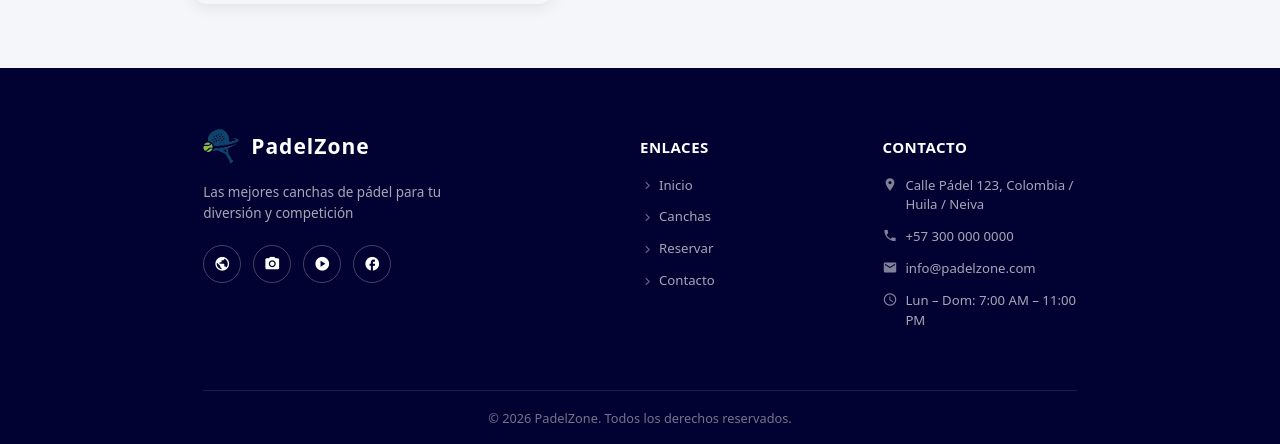
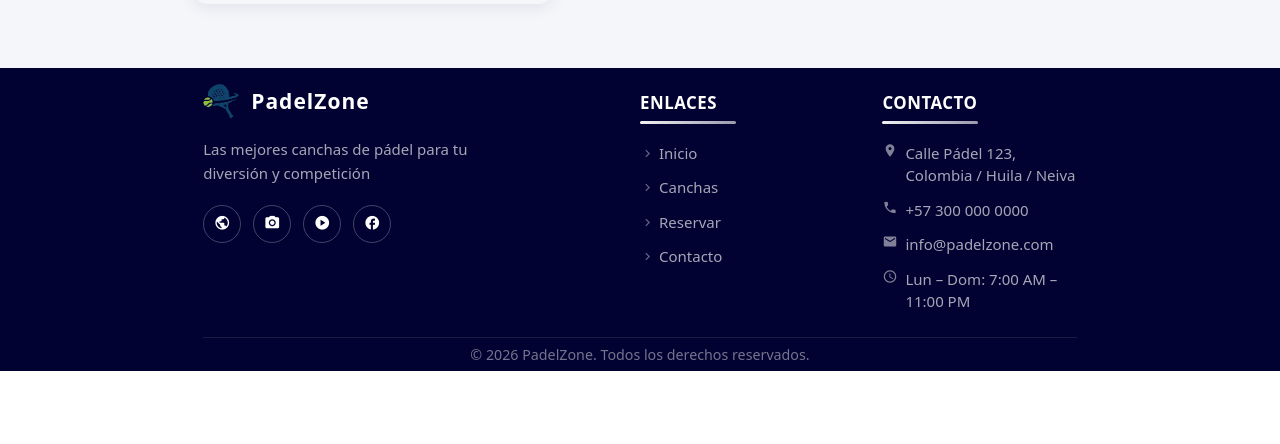
Before and after one commit to DDamashko-6020/PadelZone, a React (Vite) app: page /contacto in a window 1280 px wide. Shown: the part 918-1362 px from the top of the page. After the commit the page ends 1289 px from the top, so only its background shows below. Built offline with nearby package versions, Linux system fonts and the light colour scheme.

Commit message:
mod contactUs

```diff
--- a/src/components/Footer/Footer.css
+++ b/src/components/Footer/Footer.css
@@ -4,7 +4,7 @@
 
   color: #ffffff;
 
-  padding-top: 60px;
+  padding-top: 15px;
 
 }
 
@@ -18,7 +18,7 @@
 
   gap: 48px;
 
-  padding-bottom: 48px;
+  padding-bottom: 12px;
 
   border-bottom: 1px solid rgba(255, 255, 255, 0.1);
 
@@ -26,7 +26,7 @@
 
 
 
-/* Marca */
+
 
 .footer-brand .footer-logo {
 
@@ -70,7 +70,7 @@
 
 .footer-brand p {
 
-  font-size: 0.9rem;
+  font-size: 1rem;
 
   color: rgba(255, 255, 255, 0.65);
 
@@ -136,22 +136,24 @@
 
 
 
-/* Columnas */
+.footer-col h6 {
+  font-size: 1.125rem;
+  font-weight: 700;
+  letter-spacing: 0.5px;
+  margin-bottom: 12px;
+  color: #ffffff;
+  text-transform: uppercase;
+  padding-bottom: 6px;
+}
 
-.footer-col h6 {
-
-  font-size: 1rem;
-
-  font-weight: 700;
-
-  letter-spacing: 0.5px;
-
-  margin-bottom: 20px;
-
-  color: #ffffff;
-
-  text-transform: uppercase;
-
+.footer-col h6::after {
+  content: '';
+  display: block;
+  width: 96px;
+  height: 3px;
+  margin-top: 8px;
+  background: linear-gradient(90deg, rgba(255,255,255,0.95), rgba(255,255,255,0.6));
+  border-radius: 3px;
 }
 
 
@@ -176,7 +178,7 @@
 
   gap: 8px;
 
-  font-size: 0.88rem;
+  font-size: 1rem;
 
   color: rgba(255, 255, 255, 0.65);
 
@@ -214,6 +216,8 @@
 
   transition: color 0.3s ease;
 
+  font-size: 1rem;
+
 }
 
 
@@ -236,13 +240,11 @@
 
 
 
-/* Barra inferior */
-
 .footer-bottom {
 
   text-align: center;
 
-  padding: 18px 0;
+  padding: 6px 0;
 
 }
 
@@ -250,7 +252,7 @@
 
 .footer-bottom p {
 
-  font-size: 0.85rem;
+  font-size: 0.95rem;
 
   color: rgba(255, 255, 255, 0.45);
 
@@ -259,8 +261,6 @@
 }
 
 
-
-/* Responsive */
 
 @media (max-width: 900px) {
 
--- a/src/components/Navbar/Navbar.css
+++ b/src/components/Navbar/Navbar.css
@@ -65,6 +65,7 @@ nav ul li:last-child {
   margin-left: 10px;
 }
 
+
 .nav-user {
   display: flex;
   align-items: center;
--- a/src/index.css
+++ b/src/index.css
@@ -21,9 +21,20 @@
   color: #010231;
   text-align: center;
   margin-bottom: 8px;
-  padding-bottom: 12px;
-  border-bottom: 3px solid #010231;
+  position: relative;
   display: inline-block;
+}
+
+.section-title::after {
+  content: '';
+  position: absolute;
+  bottom: -8px;
+  left: 50%;
+  transform: translateX(-50%);
+  width: 60px;
+  height: 3px;
+  background: linear-gradient(90deg, #010231, #4a90d9);
+  border-radius: 2px;
 }
 
 .section-title-wrapper {
```
